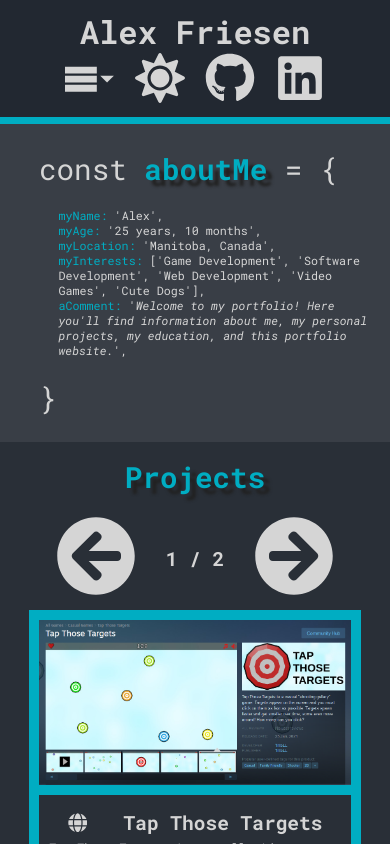
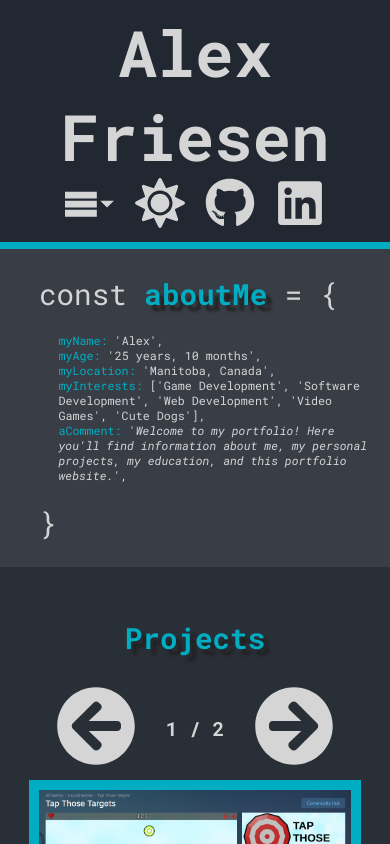
Before and after one commit to TritoLL/react-portfolio, a React (Create React App) app: page / in a window 390 px wide. Shown: the top 844 px of the page. Built offline with nearby package versions, Linux system fonts and the light colour scheme.

Commit message:
make my name bigger on mobile devices

```diff
--- a/src/components/Header.js
+++ b/src/components/Header.js
@@ -31,7 +31,6 @@ const Header = ({ theme, toggleTheme }) => {
                 <h1>
                     <Link to="/">Alex Friesen</Link>
                 </h1>
-
                 <h2>
                     <FlavorTextRotator />
                 </h2>
--- a/src/styles/GlobalStyle.js
+++ b/src/styles/GlobalStyle.js
@@ -54,6 +54,10 @@ export const GlobalStyle = createGlobalStyle`
         background-color: ${(props) => props.theme.main}AA;
     }
 
+    h1 {
+        font-size: 4em;
+    }
+
     h1,
     h2 {
         text-align: center;
```
